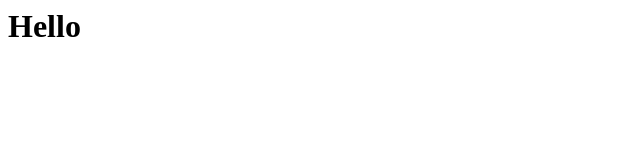
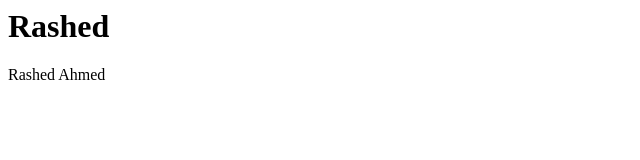
Before and after one commit to Rashed360/Rashed360.github.io, a plain HTML site: page index.html in a window 1280 px wide. Shown: the whole page, without its empty margins (0-640 px from the left). Drawn offline with Linux system fonts and the light colour scheme.

Commit message:
Update index.html

```diff
--- a/index.html
+++ b/index.html
@@ -1 +1,2 @@
-<h1>Hello</h1>
+<h1>Rashed</h1>
+<p>Rashed Ahmed</p>
```
